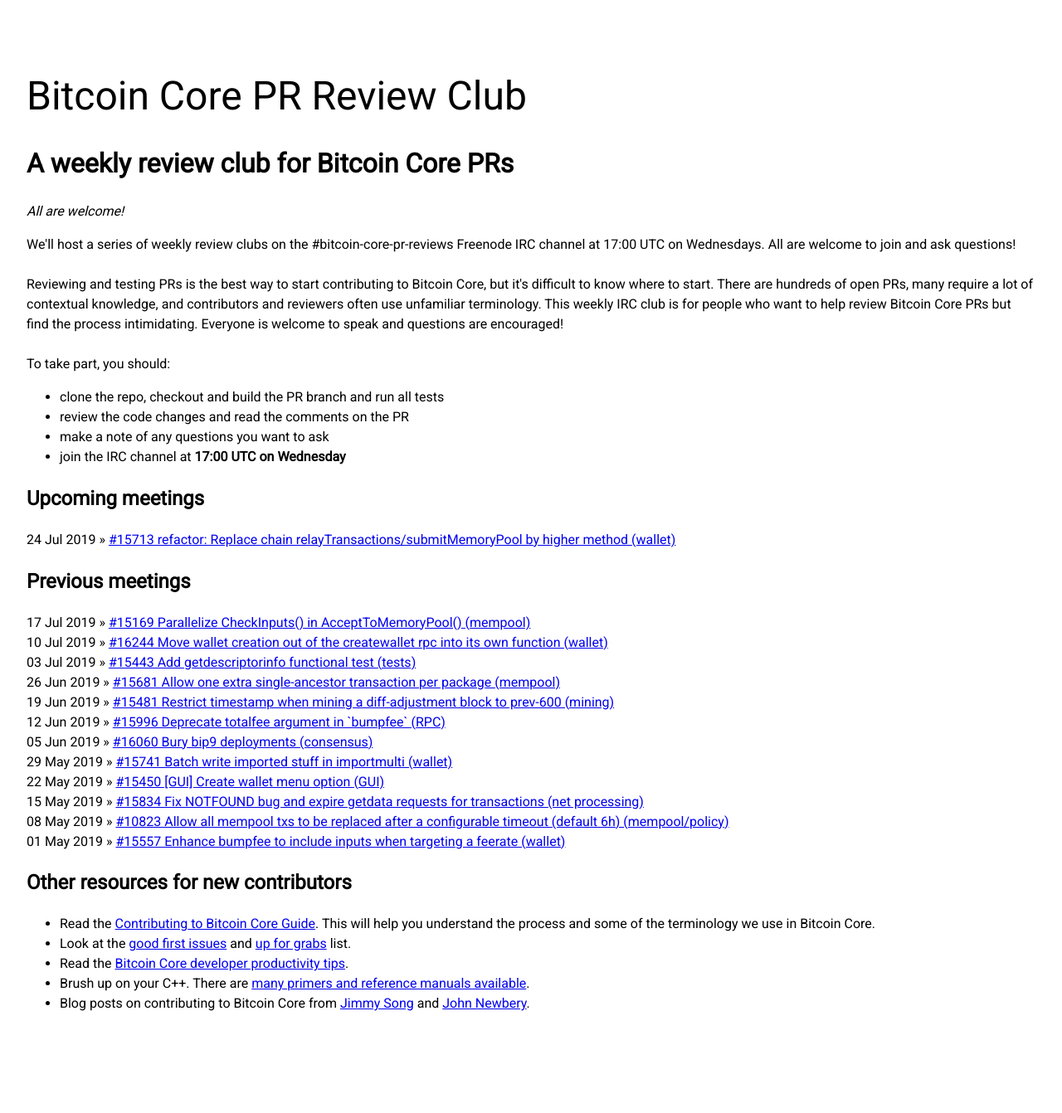
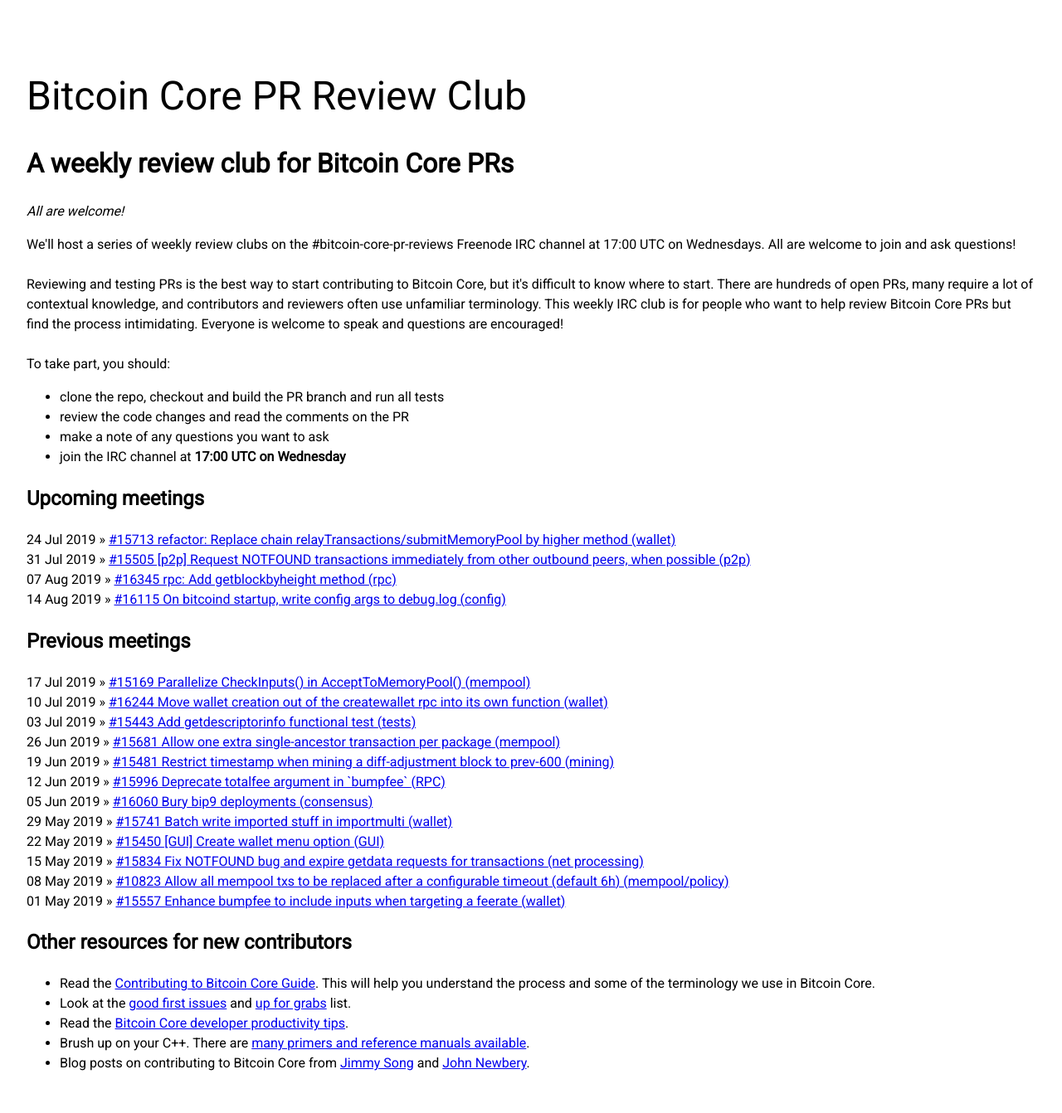
Before and after one commit to bitcoin-core-review-club/website, a Jekyll site: the page built from index.html, in a window 1280 px wide. Shown: the whole page at 83% size. Built offline with Jekyll 4.4.1, drawn with Linux system fonts in a browser that asks for light colours; nearby versions of some CDN libraries; the list of posts is cut into pages by our own code; before the commit the page ends 1270 px from its top, so only the background shows below that.

Commit message:
Add n15505 n16345 n16115

```diff
--- /dev/null
+++ b/_posts/2019-07-31-#15505.md
@@ -0,0 +1,6 @@
+---
+layout: post
+title: "#15505 [p2p] Request NOTFOUND transactions immediately from other outbound peers, when possible (p2p)"
+---
+
+[https://github.com/bitcoin/bitcoin/pull/15505](https://github.com/bitcoin/bitcoin/pull/15505)
--- /dev/null
+++ b/_posts/2019-08-07-#16345.md
@@ -0,0 +1,6 @@
+---
+layout: post
+title: "#16345 rpc: Add getblockbyheight method (rpc)"
+---
+
+[https://github.com/bitcoin/bitcoin/pull/16345](https://github.com/bitcoin/bitcoin/pull/16345)
--- /dev/null
+++ b/_posts/2019-08-14-#16115.md
@@ -0,0 +1,6 @@
+---
+layout: post
+title: "#16115 On bitcoind startup, write config args to debug.log (config)"
+---
+
+[https://github.com/bitcoin/bitcoin/pull/16115](https://github.com/bitcoin/bitcoin/pull/16115)
```
Also changed, not shown: _posts/2019-07-24-#15713.md (+0 -1 lines).
